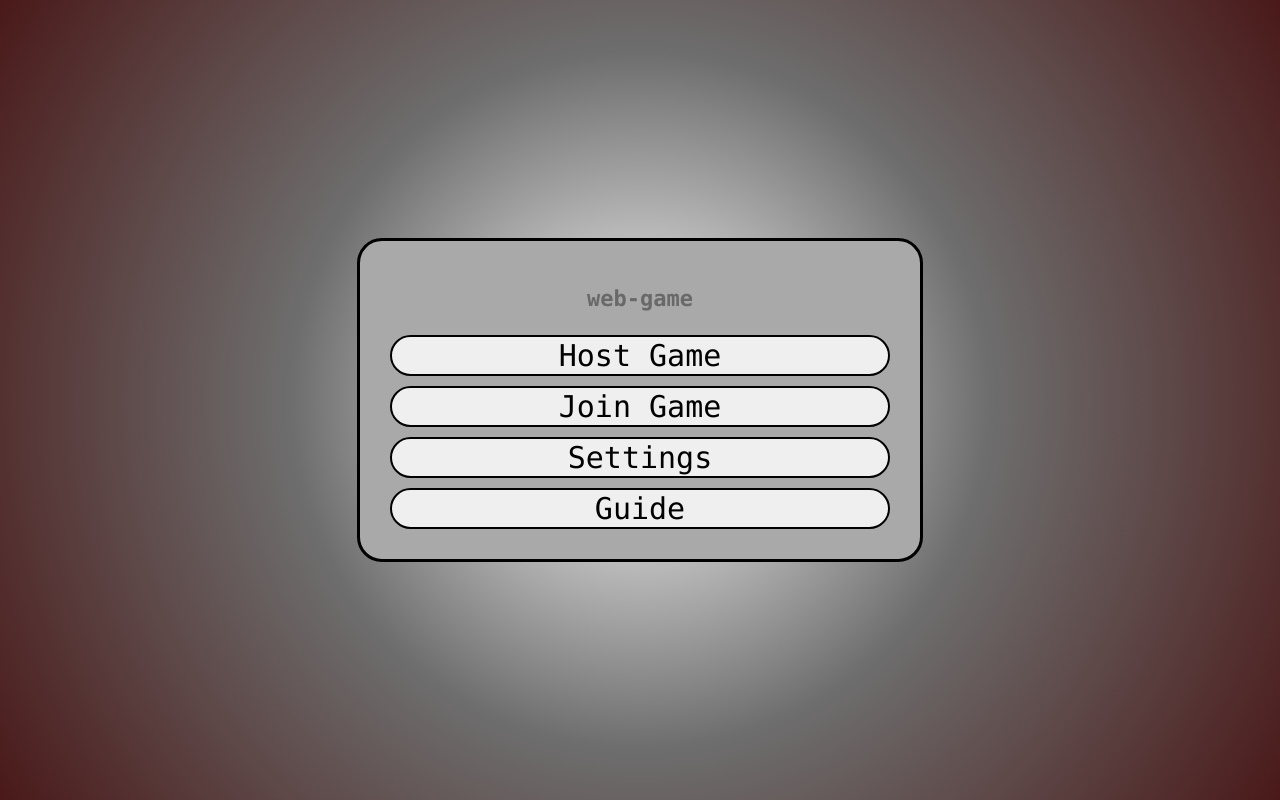
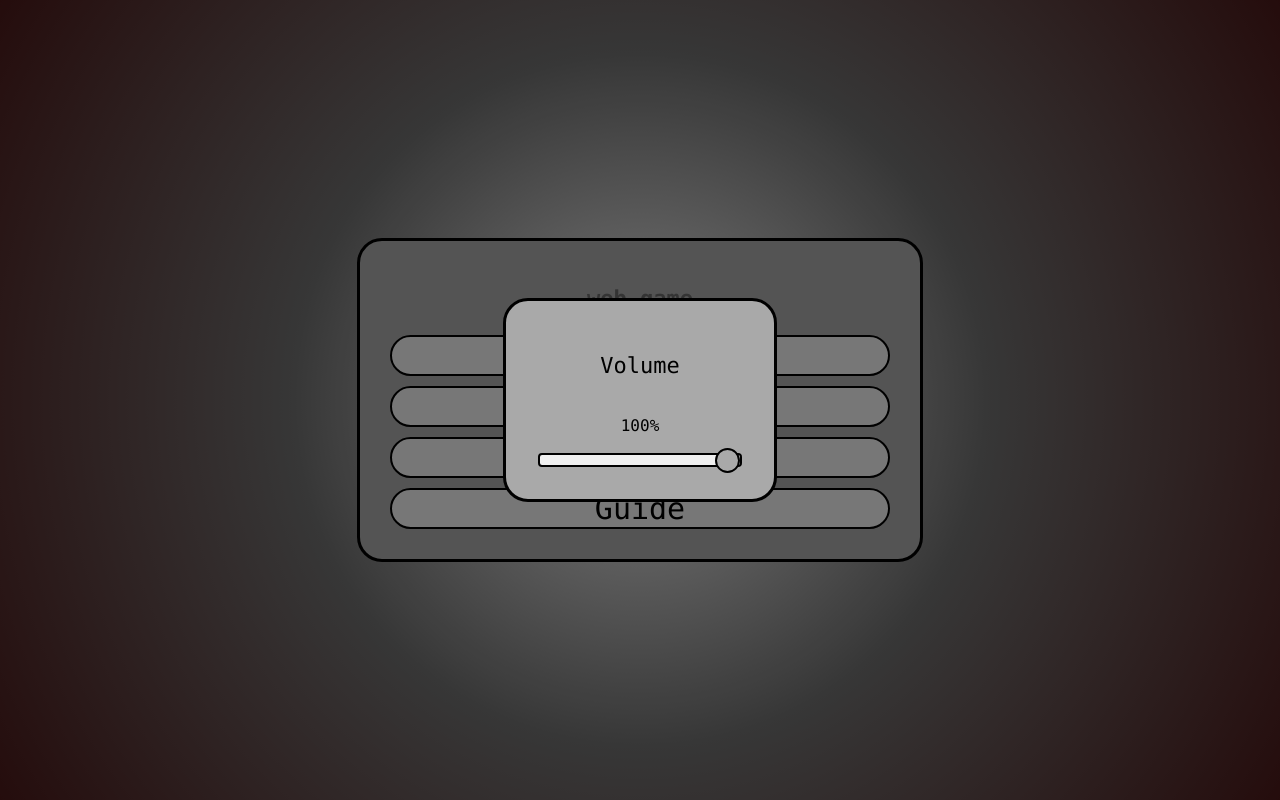
Before and after one commit to DigiDoggy/Light-Hunter, a website built with Vite: page frontend/index.html in a window 1280 px wide. Both pictures are taken after a click on the button "Settings". Built offline with nearby package versions, Linux system fonts and the light colour scheme; files whose address does not match are found by name.

Commit message:
change volume

```diff
--- a/frontend/src/css/menu.css
+++ b/frontend/src/css/menu.css
@@ -103,3 +103,36 @@
     height: 32px;
     object-fit: contain;
 }
+
+.settings {
+    z-index: 10;
+}
+
+.volume-slider {
+    -webkit-appearance: none;
+    width: 200px;
+    height: 10px;
+    background: #f0f0f0;
+    border-radius: 4px;
+    border: 2px solid black;
+}
+
+.volume-slider::-webkit-slider-thumb {
+    -webkit-appearance: none;
+    appearance: none;
+    width: 25px;
+    height: 25px;
+    background: darkgray;
+    border-radius: 50%;
+    cursor: pointer;
+    border: 2px solid black;
+}
+
+.volume-slider::-moz-range-thumb {
+    width: 25px;
+    height: 25px;
+    background: darkgray;
+    border-radius: 50%;
+    cursor: pointer;
+    border: 2px solid black;
+}
--- a/frontend/src/js/AudioManager.js
+++ b/frontend/src/js/AudioManager.js
@@ -36,7 +36,10 @@
 
 class AudioManager {
     constructor() {
-        Howler.volume(0.5);
+        if (!localStorage.getItem("volume")) {
+            localStorage.setItem("volume", 100);
+        }
+        this.setVolume(localStorage.getItem("volume"));
     }
 
     playMenuMusic() {
@@ -78,7 +81,10 @@
         Howler.pos(x, y, 0)
     }
 
-    setVolume() {
+    setVolume(vol) {
+        if (!vol) return;
+        if (typeof vol === "string") vol = Number(vol) / 100;
+        Howler.volume(vol);
     }
 
     stopAllSounds() {
--- a/frontend/src/js/MainMenu.js
+++ b/frontend/src/js/MainMenu.js
@@ -42,6 +42,11 @@
             this.gameEntryDialog("join");
         })
 
+        this.addEventListener(document.getElementById("settings"), "click",() => {
+            audio.playButtonClick();
+            this.settings();
+        })
+
         this.addEventListener(document.getElementById("guide"), "click",() => {
             audio.playButtonClick();
             this.guide();
@@ -50,8 +55,38 @@
         if (state.gameId) {
             this.gameEntryDialog("join")
         }
+    }
 
-        // todo settings
+    settings() {
+        const settings = this.popupMenu(this.container, "settings");
+        this.soundSettings(settings);
+    }
+
+    soundSettings(parent) {
+        const title = document.createElement("p");
+        title.classList.add("title");
+        title.textContent = "Volume";
+
+        const slider = document.createElement("input");
+        slider.className = "volume-slider";
+        slider.type = "range";
+        slider.min = 0;
+        slider.max = 100;
+
+        const volume = localStorage.getItem("volume");
+        slider.value = volume;
+
+        const display = document.createElement("p");
+        display.classList.add("volume-display");
+        display.textContent = volume + "%";
+        this.addEventListener(slider, "input", (e) => {
+            const vol = e.target.value;
+            audio.setVolume(vol);
+            display.textContent = vol + "%";
+            localStorage.setItem("volume", vol);
+        });
+
+        parent.append(title, display, slider);
     }
 
     guide() {
```
